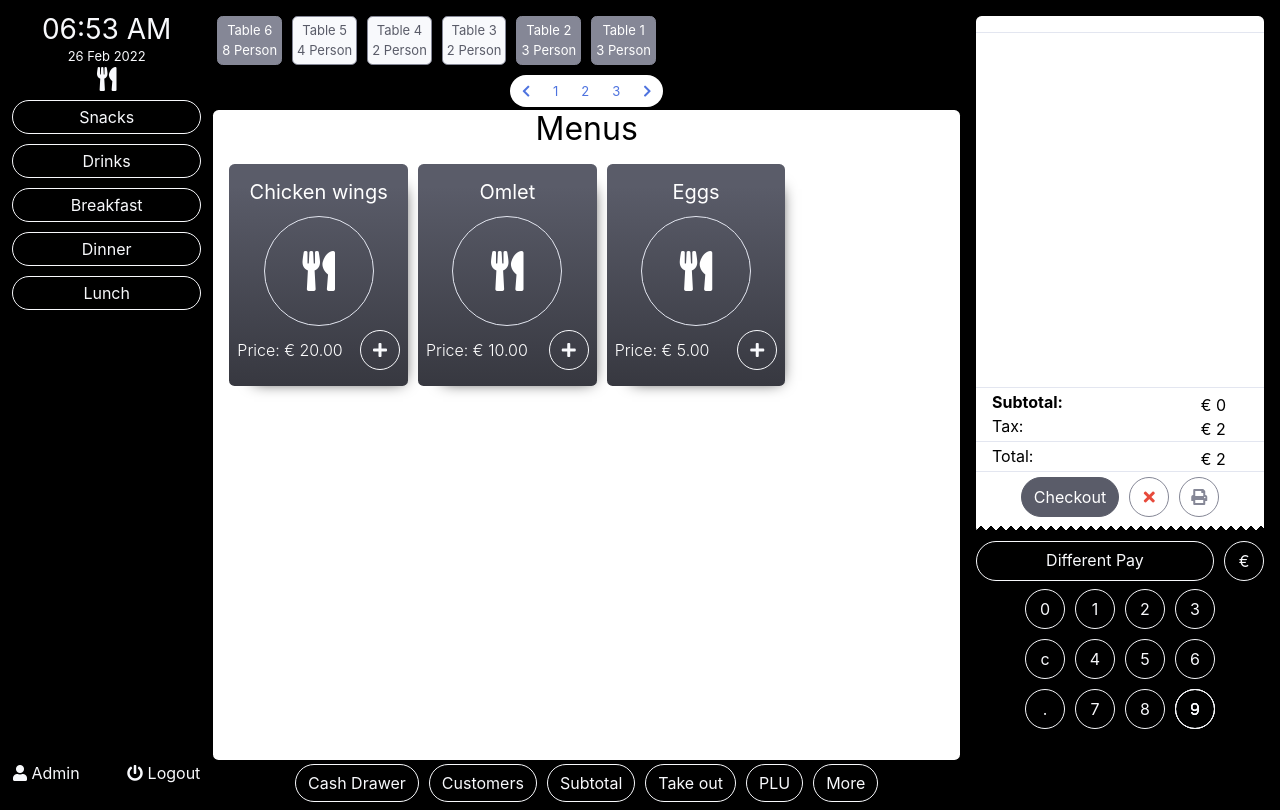
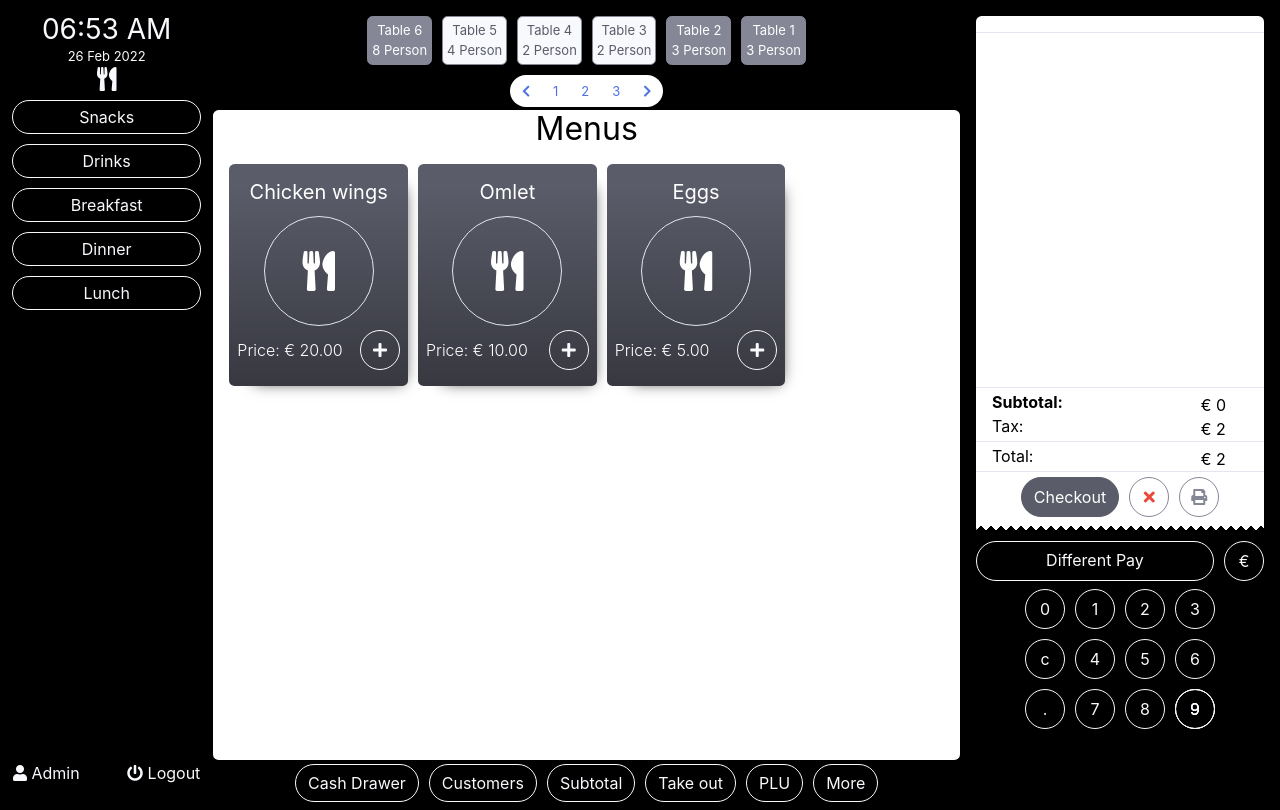
Before and after one commit to mrezayusufy/restaurant, a PHP site: page /posapp/index.php in a window 1280 px wide. Run offline with PHP 8.4, Linux system fonts and the light colour scheme; data comes from the database, SQL or seed files in the repository; data that the repository does not hold is empty.

Commit message:
tables ui changed to center

```diff
--- a/posapp/index.php
+++ b/posapp/index.php
@@ -73,7 +73,7 @@
     <section class="col-7 p-0 bg-black grid column screen g-columns g-rows" style="--c: 1fr;--r: 110px calc(100vh - 150px) 50px;">
       <!-- tables -->
       <div class="just d-flex flex-column p-3 gap">
-        <div class="row gap align-items-baseline">
+        <div class="row gap align-items-baseline justify-content-center">
           <button ng-repeat="t in tables" ng-class="{'bg-light text-dark' : t.status === 'Enable'}" ng-click="setTable(t)" class="btn btn-secondary p-1 fs-s text-capitalize">
             <div>{{t.name}}</div>
             <div>{{t.capacity}}</div>
```
